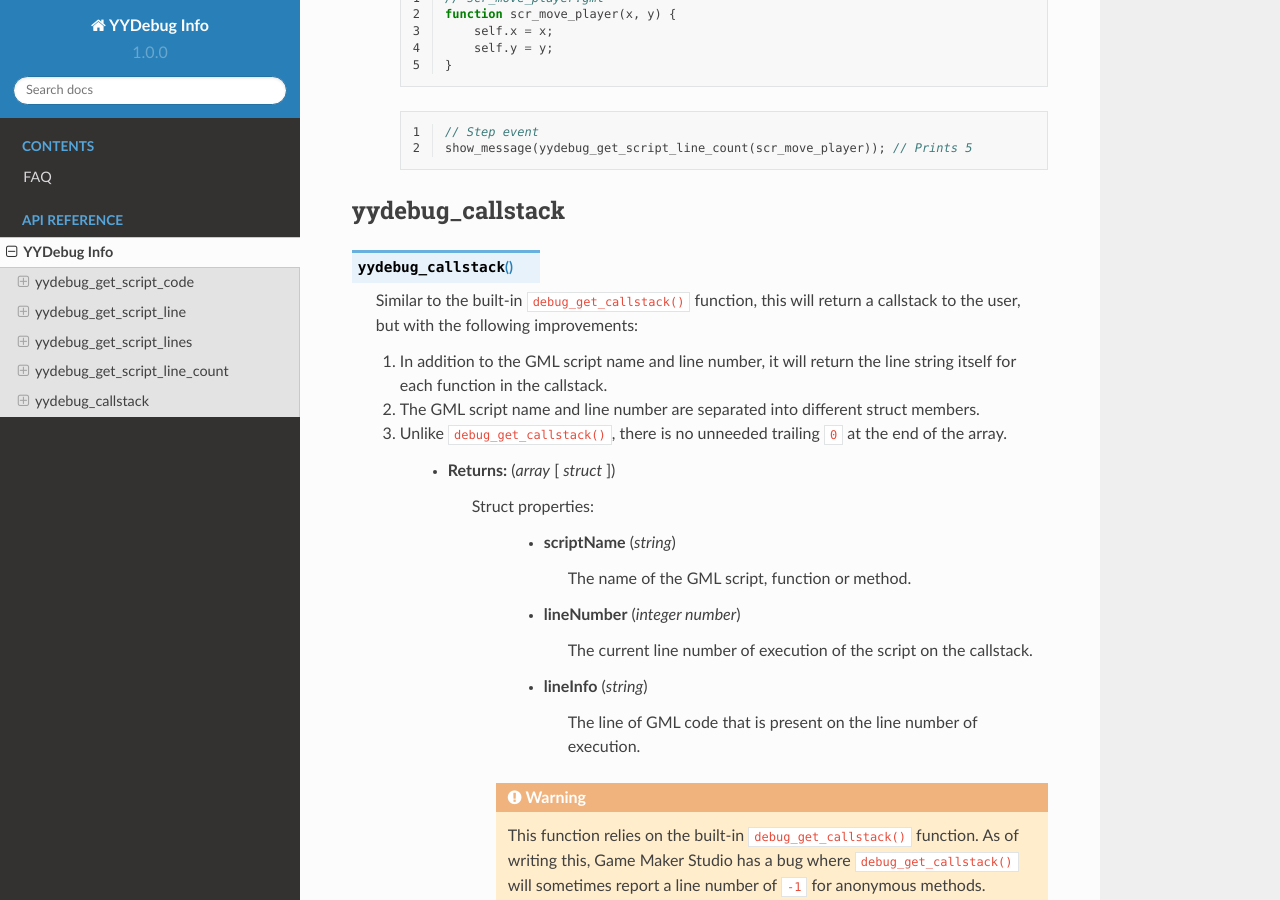
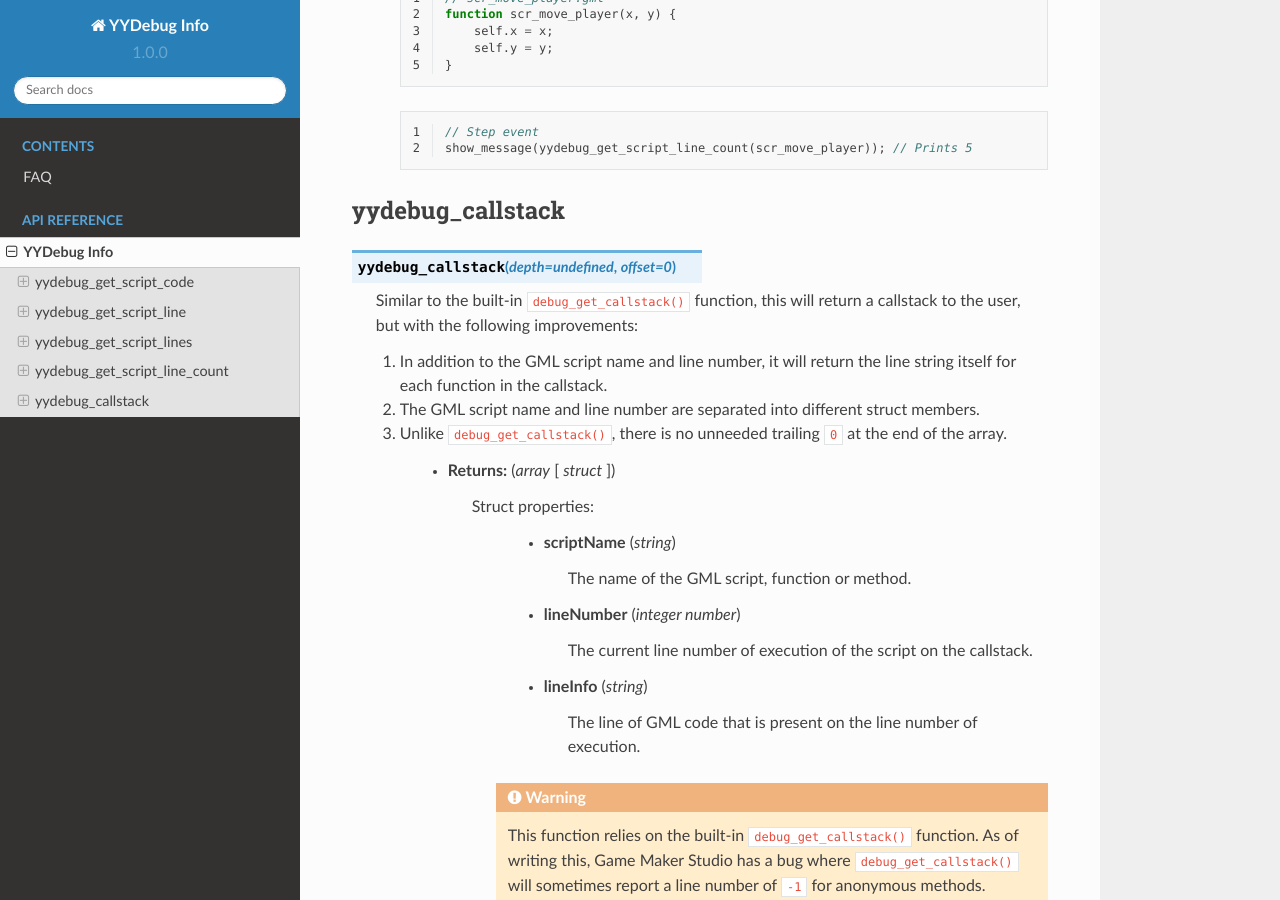
Before and after one commit to pixel-coffee/yydebuginfodocs, a Sphinx documentation site: the page built from docs/source/yydebug_info.rst, in a window 1280 px wide and 900 px high, scrolled down 3194 px. Built offline with Sphinx 7.4.7 and the Read the Docs theme 2.0.0, drawn with Linux system fonts in a browser that asks for light colours.

Commit message:
Update yydebug_info.rst

```diff
--- a/docs/source/yydebug_info.rst
+++ b/docs/source/yydebug_info.rst
@@ -179,7 +179,7 @@ yydebug_get_script_line_count
 yydebug_callstack
 ^^^^^^^^^^^^^^^^^
 
-.. py:function:: yydebug_callstack()
+.. py:function:: yydebug_callstack(depth=undefined, offset=0)
 
    Similar to the built-in ``debug_get_callstack()`` function, this will return a callstack to the user, but with the following improvements:
 
```
